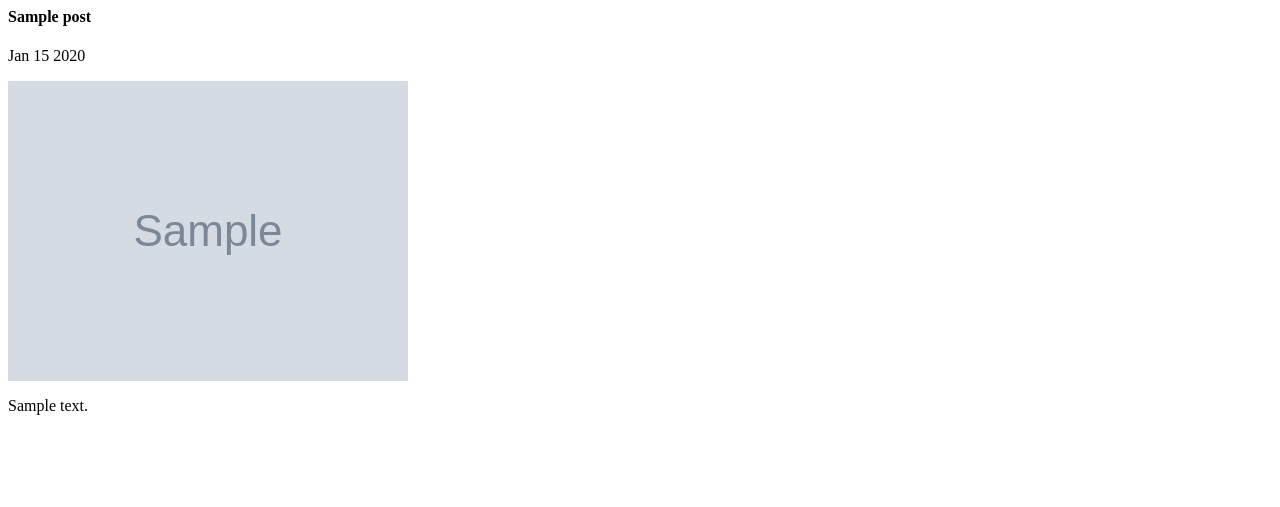
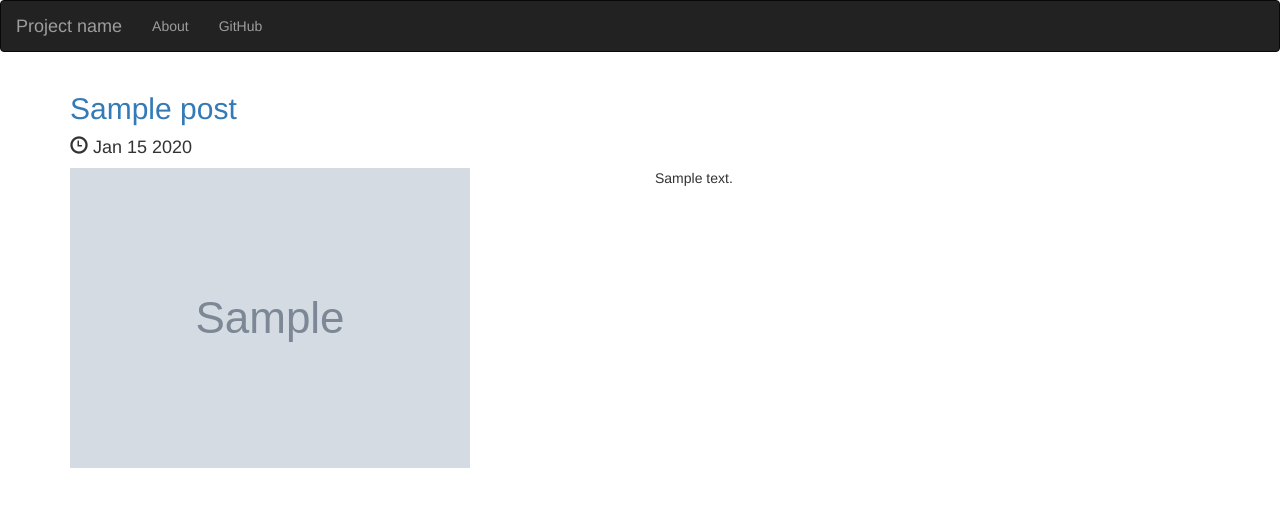
Before and after one commit to deivydasz/davids-blog, a Django app: page /posts/1 in a window 1280 px wide. Shown: the top 507 px of the page. Run offline with Django 3.2, Linux system fonts and the light colour scheme; tables that the repository leaves empty hold one stand-in row (values such as "Sample post"); grey boxes marked "Sample" are stand-in pictures; some libraries are stand-ins or nearby versions.

Commit message:
Added generic_base template, and styled post_details page

```diff
--- a/davidsblog/settings.py
+++ b/davidsblog/settings.py
@@ -54,7 +54,7 @@ ROOT_URLCONF = 'davidsblog.urls'
 TEMPLATES = [
     {
         'BACKEND': 'django.template.backends.django.DjangoTemplates',
-        'DIRS': [],
+        'DIRS': ['./templates/posts',],
         'APP_DIRS': True,
         'OPTIONS': {
             'context_processors': [
--- a/davidsblog/urls.py
+++ b/davidsblog/urls.py
@@ -21,7 +21,7 @@ from django.conf import settings
 
 urlpatterns = [
     url(r'^admin/', admin.site.urls),
-    url(r'^$', views.home),
+    url(r'^$', views.home, name="home"),
     url(r'^posts/(?P<post_id>\d+)$', views.post_details, name="post_detail"),
 
 
--- /dev/null
+++ b/posts/templates/generic_base.html
@@ -0,0 +1,49 @@
+<!DOCTYPE html>
+<html lang="en">
+  <head>
+    <meta charset="utf-8">
+    <meta http-equiv="X-UA-Compatible" content="IE=edge">
+    <meta name="viewport" content="width=device-width, initial-scale=1">
+    <!-- The above 3 meta tags *must* come first in the head; any other head content must come *after* these tags -->
+    <title>Davids Blog</title>
+
+    <!-- Bootstrap -->
+    <link rel="stylesheet" href="https://maxcdn.bootstrapcdn.com/bootstrap/3.3.7/css/bootstrap.min.css" integrity="sha384-BVYiiSIFeK1dGmJRAkycuHAHRg32OmUcww7on3RYdg4Va+PmSTsz/K68vbdEjh4u" crossorigin="anonymous">
+
+    <!-- HTML5 shim and Respond.js for IE8 support of HTML5 elements and media queries -->
+    <!-- WARNING: Respond.js doesn't work if you view the page via file:// -->
+    <!--[if lt IE 9]>
+      <script src="https://oss.maxcdn.com/html5shiv/3.7.3/html5shiv.min.js"></script>
+      <script src="https://oss.maxcdn.com/respond/1.4.2/respond.min.js"></script>
+    <![endif]-->
+  </head>
+  <body>
+
+  	<nav class="navbar navbar-inverse">
+  	  <div class="container-fluid">
+  	    <div class="navbar-header">
+	  	    <button type="button" class="navbar-toggle" data-toggle="collapse" data-target="#mynav" >
+	  	      <span class="icon-bar"></span>
+	  	      <span class="icon-bar"></span>
+	  	      <span class="icon-bar"></span>
+	  	    </button>
+
+          <a class="navbar-brand" href="{% url 'home' %}">Project name</a>
+        </div>
+        <div id="mynav" class="navbar-collapse collapse">
+          <ul class="nav navbar-nav">
+	          <li><a>About</a></li>
+	          <li><a href="https://github.com/ecuSinner">GitHub</a></li>
+	        </ul>
+	      </div>
+	    </div>
+	  </nav>
+
+		{% block content %}{% endblock %}
+
+    <!-- jQuery (necessary for Bootstrap's JavaScript plugins) -->
+    <script src="https://ajax.googleapis.com/ajax/libs/jquery/1.12.4/jquery.min.js"></script>
+    <!-- Include all compiled plugins (below), or include individual files as needed -->
+    <script src="https://maxcdn.bootstrapcdn.com/bootstrap/3.3.7/js/bootstrap.min.js" integrity="sha384-Tc5IQib027qvyjSMfHjOMaLkfuWVxZxUPnCJA7l2mCWNIpG9mGCD8wGNIcPD7Txa" crossorigin="anonymous"></script>
+  </body>
+</html>
--- a/posts/templates/posts/post_detail.html
+++ b/posts/templates/posts/post_detail.html
@@ -1,4 +1,17 @@
-	<h4>{{ post.title }}</h4>
-	<p>{{ post.pub_date_pretty }}</p>
-	<img src="{{ post.image.url }}"/>
-	<p>{{ post.body }}</p>
+{% extends "generic_base.html" %}
+
+{% block content %}
+
+	<div class="container" >
+		<a href="{% url 'post_detail' post.id %}"><h2>{{ post.title }}</h2></a>
+	  <h4>  <span class="glyphicon glyphicon-time" aria-hidden="true"></span> {{ post.pub_date_pretty }}</h4>
+		<div class="row">
+			<div class="col-md-6">
+				<img src="{{ post.image.url }}" class="img-responsive" style="max-height:500px"/>
+			</div>
+			<div class="col-md-6">
+				<p>{{ post.body }}</p>
+			</div>
+		</div>
+	</div>
+{% endblock %}
```
Also changed, not shown: posts/templates/posts/home.html (+7 -49 lines), posts/static/posts/front.jpg (added).
